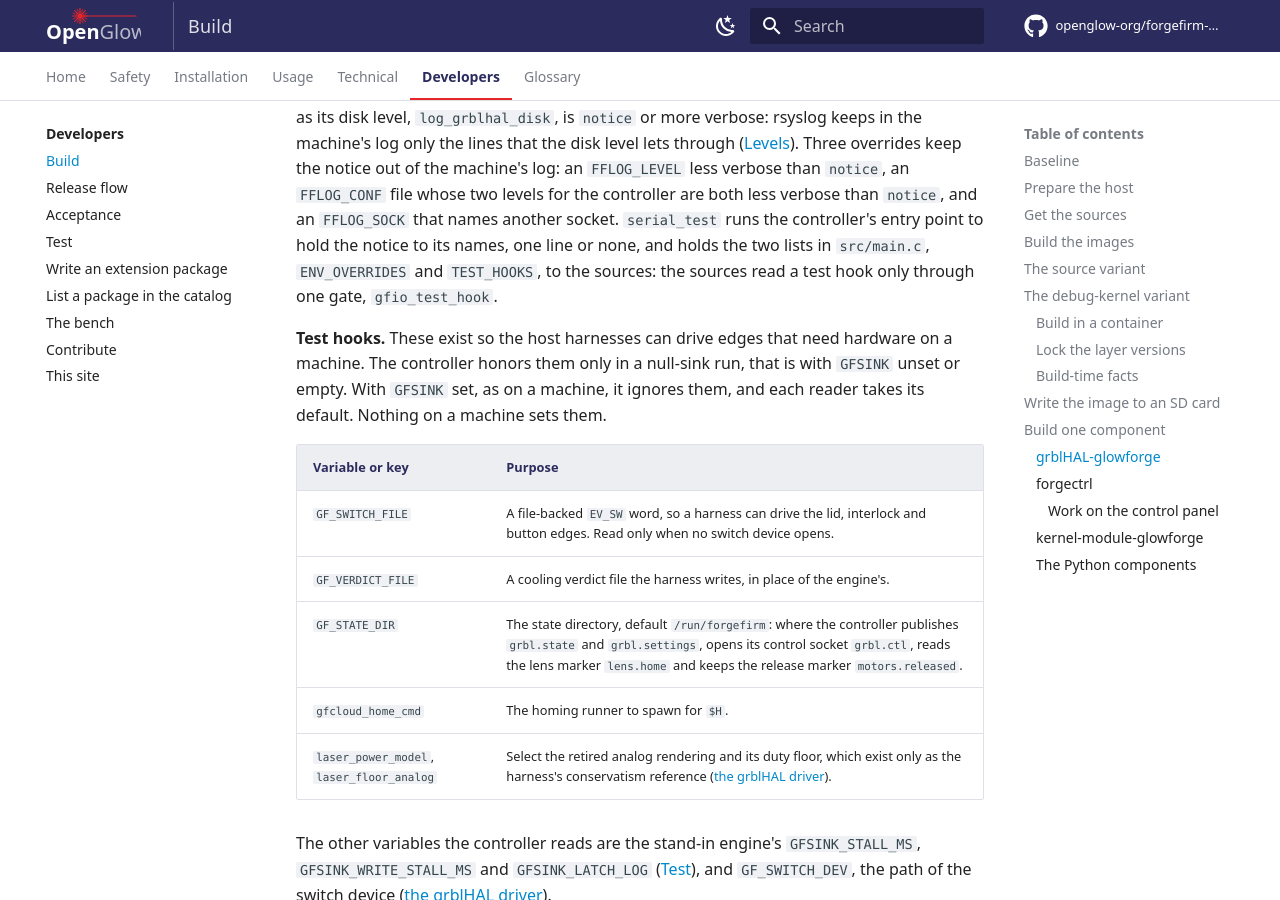
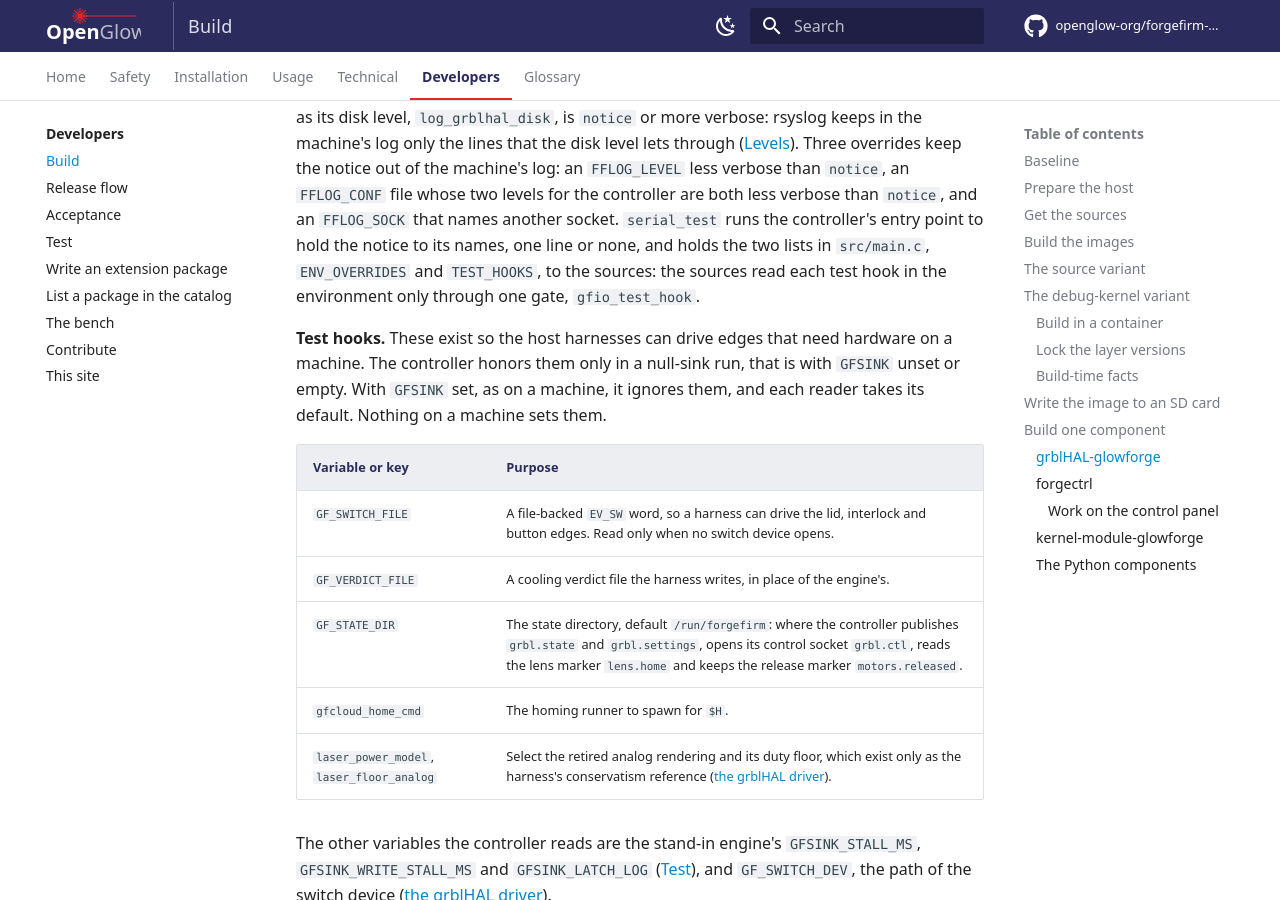
Before and after one commit to openglow-org/forgefirm-docs, an MkDocs documentation site: the page built from docs/developers/building.md, in a window 1280 px wide and 900 px high, scrolled down 6549 px. Built offline with MkDocs 1.6.1 and Material for MkDocs 9.7.7, drawn with Linux system fonts in a browser that asks for light colours; comment, search, counter and statistics services are not loaded.

Commit message:
Building, Testing: the one gate reads the environment test hooks
Companion of the grblHAL-glowforge commit "Test hooks: honored only in
a null-sink run, through one gate", named by its subject: its hash
moves with any message rewrite of the commits before it. The Building
and Test pages said that the sources read a test hook only through
gfio_test_hook. That is true of the test hooks in the environment
(GF_SWITCH_FILE, GF_VERDICT_FILE, GF_STATE_DIR). The three test hooks
that are configuration keys (gfcloud_home_cmd, laser_power_model,
laser_floor_analog) are read by the configuration reader behind their
own GFSINK test, not through the gate, and serial_test's scan holds the
getenv calls alone.

- developers/building.md, the controller's start notice: the sources
  read each test hook in the environment only through one gate.
- developers/testing.md, the grblHAL-glowforge row, serial_test: each
  test hook in the environment read only through gfio_test_hook.

No route, settings key or measured fact changes, so the currency rule
asks for nothing more.

Proof: python -B scripts/check-style.py (style: clean), python -B
scripts/check-interfaces.py (interfaces: clean (245 checked)), and the
strict zensical build (No issues found) on the committed tree, the
"House style", "Interface coverage" and "Strict build" steps of the
check workflow. The behavior is grblHAL-glowforge's, read on its main
branch: glowforge_homing.c takes the default homing command when
GFSINK is set and not empty, and otherwise reads gfcloud_home_cmd with
cfg_read; glowforge_laser.c reads laser_power_model and
laser_floor_analog only while hw_active is false; neither calls
gfio_test_hook, which src/glowforge_io.h gives only to a getenv read.

Acceptance: none; docs only.

```diff
--- a/docs/developers/building.md
+++ b/docs/developers/building.md
@@ -300,7 +300,8 @@ controller are both less verbose than `notice`, and an `FFLOG_SOCK` that
 names another socket. `serial_test` runs the controller's entry point to
 hold the notice to its names, one line or none, and holds the two lists in
 `src/main.c`, `ENV_OVERRIDES` and `TEST_HOOKS`, to the sources: the
-sources read a test hook only through one gate, `gfio_test_hook`.
+sources read each test hook in the environment only through one gate,
+`gfio_test_hook`.
 
 **Test hooks.** These exist so the host harnesses can drive edges that need
 hardware on a machine. The controller honors them only in a null-sink run,
```
Also changed, not shown: docs/developers/testing.md (+1 -1 lines).
